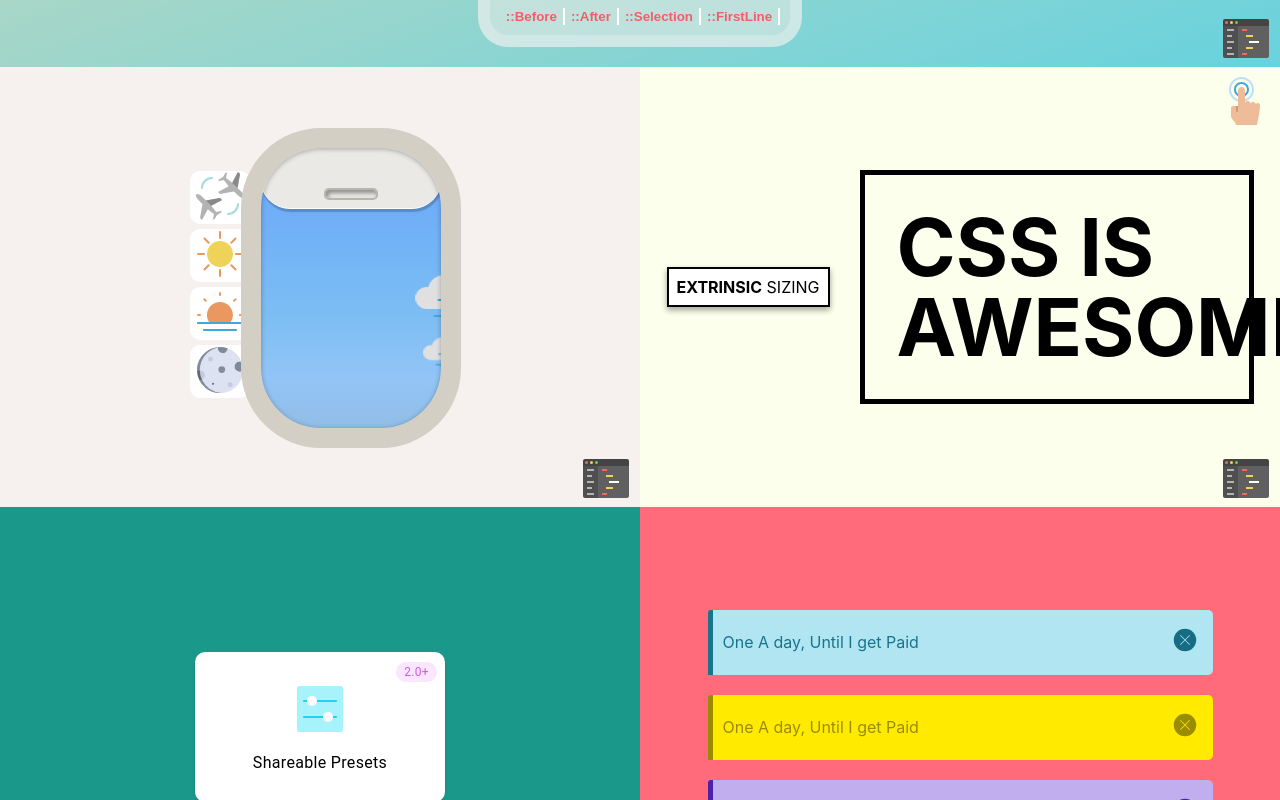
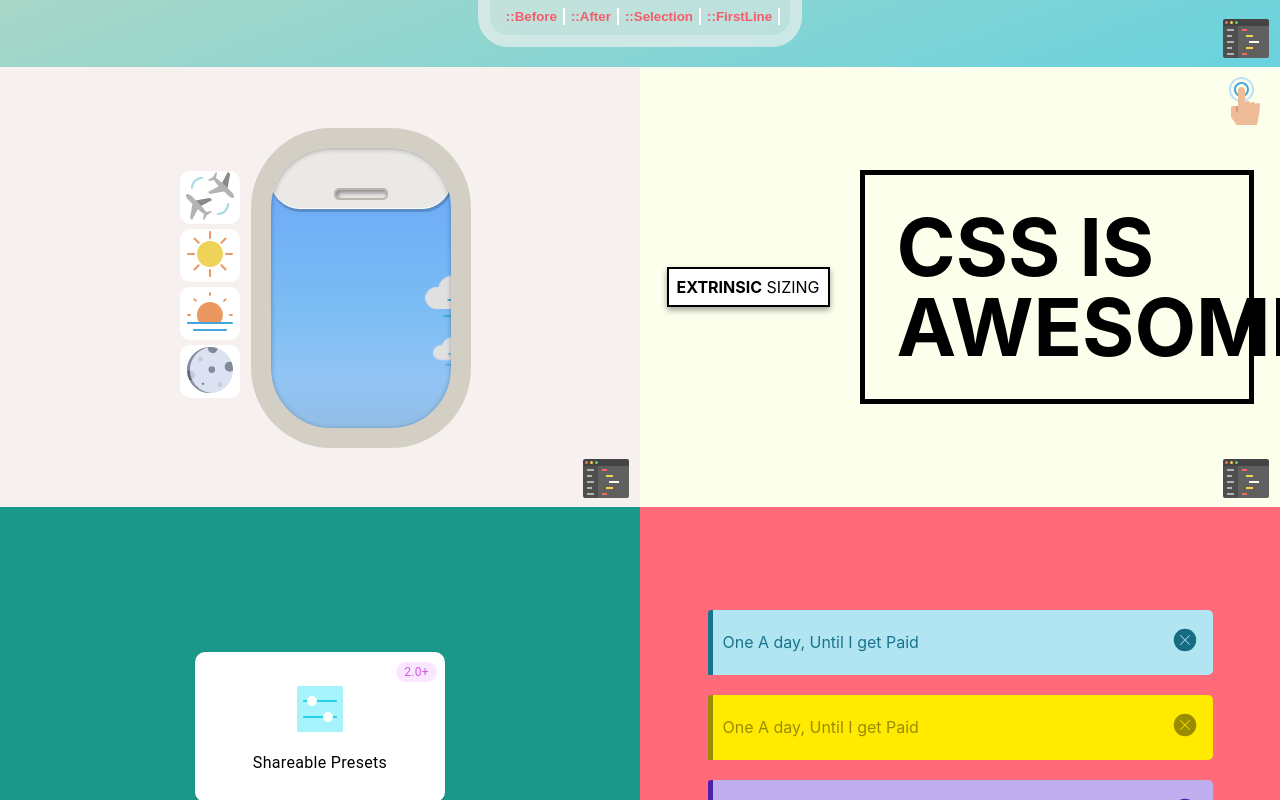
Before and after one commit to Ariels713/dailys, a React (Create React App) app: page / in a window 1280 px wide. Shown: the part 1580-2380 px from the top of the page. Built offline with nearby package versions, Linux system fonts and the light colour scheme; no server answers; what @xstate/inspect would draw is missing.

Commit message:
added margin to airplane window

```diff
--- a/src/components/AnimatedNav/AnimatedNav.js
+++ b/src/components/AnimatedNav/AnimatedNav.js
@@ -6,7 +6,7 @@ import AnimatedNavBar from './AnimatedNavBar/AnimatedNavBar'
 import styled from 'styled-components'
 
 const AnimatedNavBarsWrapper = styled.div`
-min-width:600px;
+    min-width:600px;
     display:flex;
     flex-direction:column;
 `
@@ -20,7 +20,7 @@ function AnimatedNav() {
         <AnimatedNavBarsWrapper>
          <UnAnimatedNavBar />
          <AnimatedNavBar />
-        </AnimatedNavBarsWrapper>
+        </AnimatedNavBarsWrapper>ß
         </GridItem>
 
     )
--- a/src/components/airplaneWindow/airPlaneStyles.css
+++ b/src/components/airplaneWindow/airPlaneStyles.css
@@ -152,6 +152,7 @@
 .airplane_toggle {
   display: flex;
   flex-direction: column;
+  margin-right:20px;
 }
 
 /* Animaitons turbulance */
```
